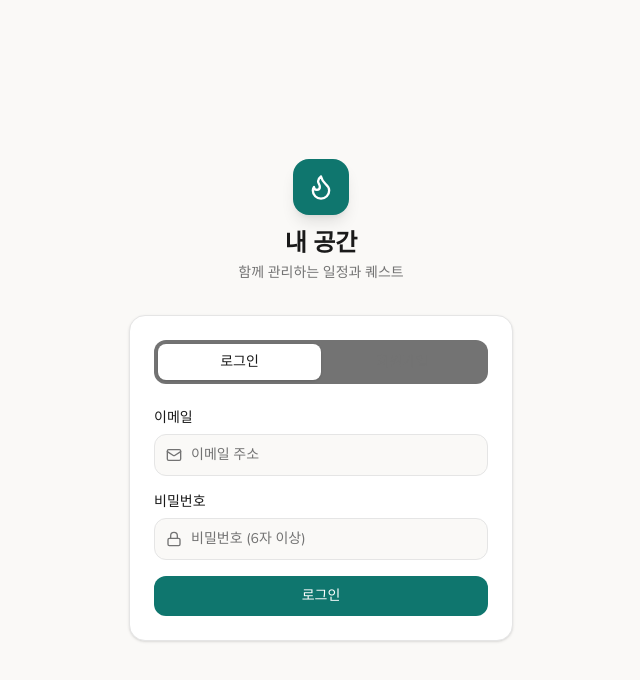
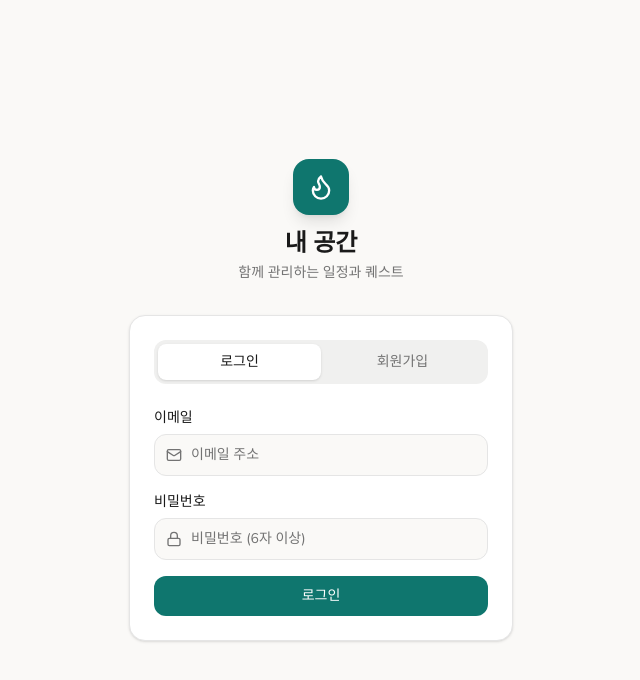
Before and after one commit to jung0228/planner, a Next.js app: page /login in a window 1280 px wide. Shown: the top 680 px of the page, without its empty margins (319-959 px from the left). Built offline with nearby package versions, Linux system fonts and the light colour scheme; no server answers.

Commit message:
Fix muted color contrast, separate muted bg from muted text

```diff
--- a/src/app/globals.css
+++ b/src/app/globals.css
@@ -3,7 +3,7 @@
 :root {
   --background: #faf9f7;
   --foreground: #1a1a1a;
-  --muted: #737373;
+  --muted: #f0f0ef;
   --muted-foreground: #737373;
   --border: #e5e5e5;
   --card: #ffffff;
@@ -19,7 +19,7 @@
 .dark {
   --background: #0f0f0f;
   --foreground: #fafafa;
-  --muted: #a3a3a3;
+  --muted: #1e1e1e;
   --muted-foreground: #a3a3a3;
   --border: #262626;
   --card: #171717;
@@ -31,7 +31,7 @@
   :root.auto {
     --background: #0f0f0f;
     --foreground: #fafafa;
-    --muted: #a3a3a3;
+    --muted: #1e1e1e;
     --muted-foreground: #a3a3a3;
     --border: #262626;
     --card: #171717;
--- a/src/components/quests/quest-card.tsx
+++ b/src/components/quests/quest-card.tsx
@@ -72,24 +72,24 @@ export function QuestCard({ quest, onToggle, onDelete, onComplete }: Props) {
             >
               {config.label}
             </span>
-            <span className="text-xs text-[var(--muted)]">+{quest.xp} XP</span>
+            <span className="text-xs text-[var(--muted-foreground)]">+{quest.xp} XP</span>
           </div>
           <h3
             className={cn(
               "font-semibold",
-              quest.completed && "line-through text-[var(--muted)]"
+              quest.completed && "line-through text-[var(--muted-foreground)]"
             )}
           >
             {quest.title}
           </h3>
           {quest.description && (
-            <p className="mt-1 text-sm text-[var(--muted)]">{quest.description}</p>
+            <p className="mt-1 text-sm text-[var(--muted-foreground)]">{quest.description}</p>
           )}
         </div>
 
         <button
           onClick={() => onDelete(quest.id)}
-          className="rounded p-2 text-[var(--muted)] opacity-0 transition-opacity hover:bg-red-500/20 hover:text-red-500 group-hover:opacity-100"
+          className="rounded p-2 text-[var(--muted-foreground)] opacity-0 transition-opacity hover:bg-red-500/20 hover:text-red-500 group-hover:opacity-100"
         >
           <Trash2 size={16} />
         </button>
--- a/src/components/sidebar.tsx
+++ b/src/components/sidebar.tsx
@@ -81,7 +81,7 @@ export function Sidebar() {
 
           {/* 테마 */}
           <div className="rounded-lg border border-[var(--border)] p-2">
-            <p className="mb-2 text-xs font-medium text-[var(--muted)]">테마</p>
+            <p className="mb-2 text-xs font-medium text-[var(--muted-foreground)]">테마</p>
             <div className="flex gap-1">
               {(["light", "dark", "auto"] as const).map((t) => (
                 <button
@@ -91,7 +91,7 @@ export function Sidebar() {
                     "flex-1 rounded-md px-2 py-1.5 text-xs font-medium transition-colors",
                     theme === t
                       ? "bg-[var(--accent)] text-white"
-                      : "text-[var(--muted)] hover:bg-[var(--border)]"
+                      : "text-[var(--muted-foreground)] hover:bg-[var(--border)]"
                   )}
                 >
                   {t === "light" ? "☀️" : t === "dark" ? "🌙" : "🖥️"}
```
